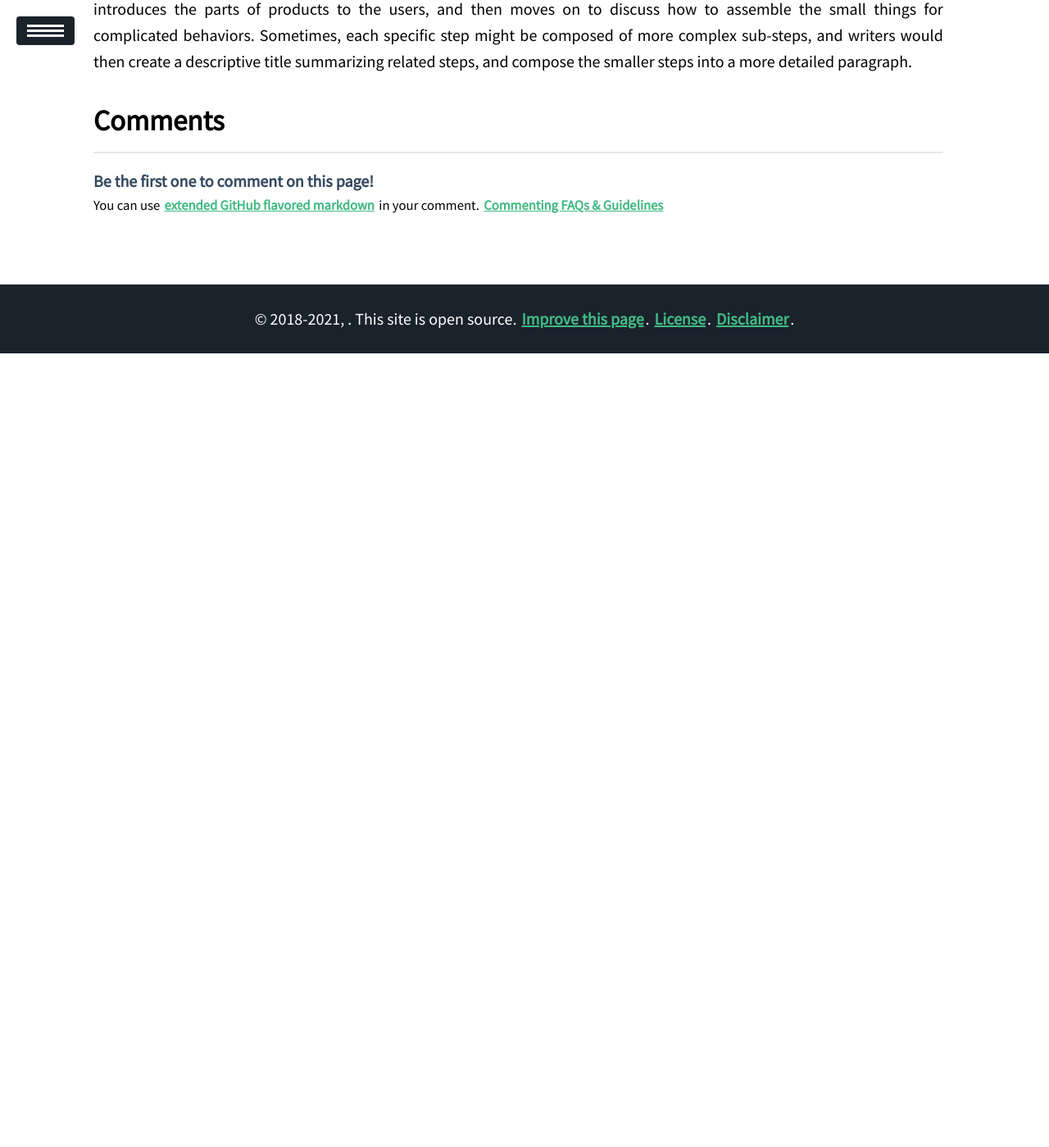
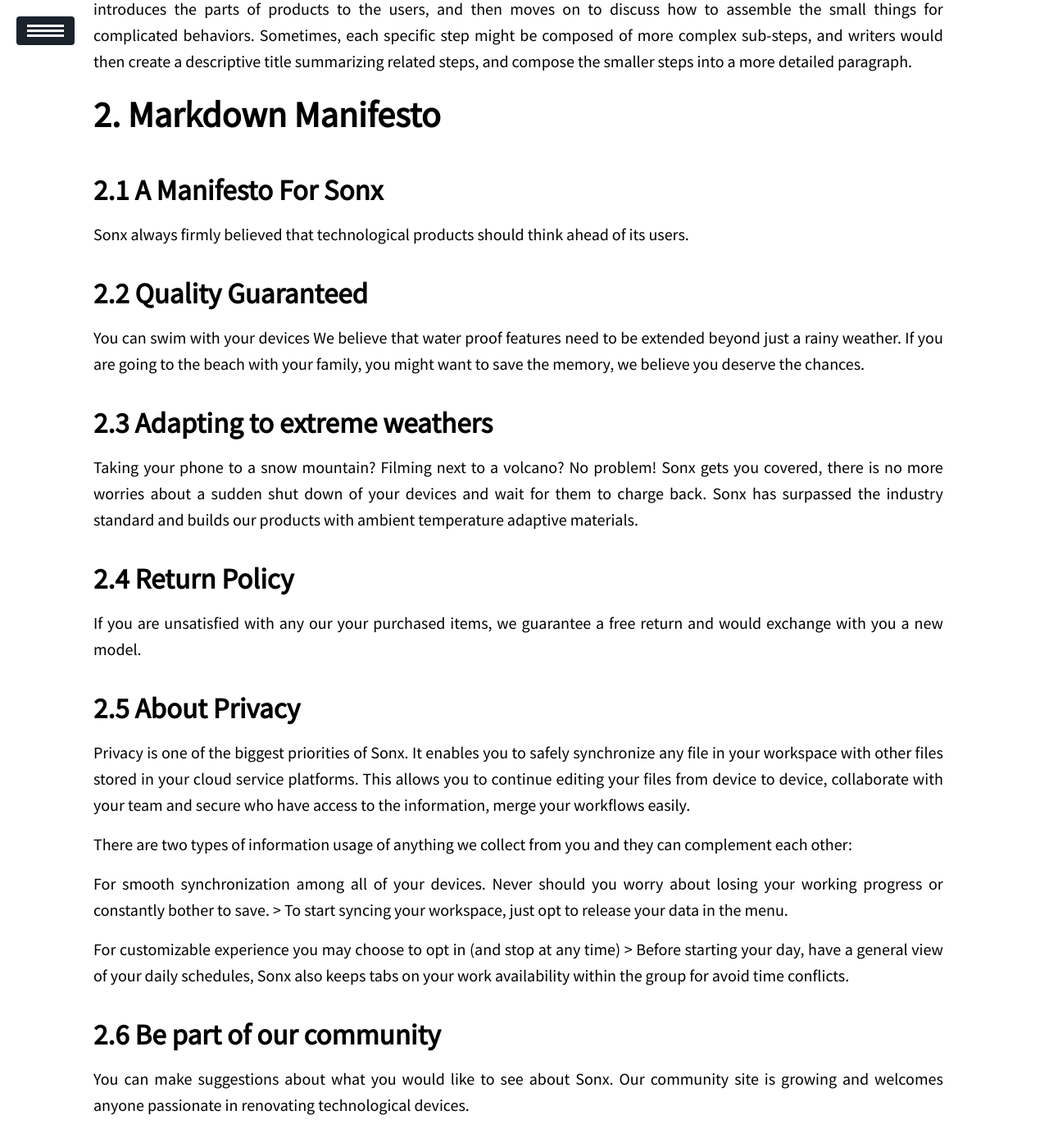
Before and after one commit to XinyiXiang/PersonalWebsiteXinyi, a Jekyll site: the page built from _posts/2021-03-17-a-technical-writing-course-portfolio.md, in a window 1280 px wide and 1400 px high, scrolled down 1523 px. Shown: the whole window at 82% size. Built offline with Jekyll 4.4.1, drawn with Linux system fonts in a browser that asks for light colours; our own code applies the rules of GitHub Pages for plain Markdown files; a script that is not in the unit is left out; before the commit the page ends 1954 px from its top, so only the background shows below that.

Commit message:
change href formatting and new blog

```diff
--- a/_posts/2021-03-17-a-technical-writing-course-portfolio.md
+++ b/_posts/2021-03-17-a-technical-writing-course-portfolio.md
@@ -31,3 +31,30 @@
 All the example products implemented a certain technology, including but not limited to smart phones, audio reverberation unit, rotary phone and safety ropes. For the Nexus 7 smartphone, the instructions mostly focused on software usage and visualized functionalities. Then both the audio reverberation unit and rotary phone have included essential details within a shorter passage length. Since the plugs on the unit are on different facets of the product, the manufacturer actually included an image from each direction the user might need. The rotary phone had included a detailed instruction on returning the product as part of their quality guarantee, from a consumer’s perspective, this could be used to show the confidence of their product from the manufacturer. Lastly, when examining the GriGri safety rope, it is not hard to see the product tried to make their product inclusive for people speaking different languages, and the reasons behind is self-explainable, the product can be used in situations that would potentially protect users from harms and the manufacturer certainly do not want be responsible for any harm incurred because the users were not able to read and understand the instruction manual.
 
 Noticeably with the text instructions, these steps guide users in usually a progressive approach. The beginning typically introduces the parts of products to the users, and then moves on to discuss how to assemble the small things for complicated behaviors. Sometimes, each specific step might be composed of more complex sub-steps, and writers would then create a descriptive title summarizing related steps, and compose the smaller steps into a more detailed paragraph.
+
+# Markdown Manifesto
+## A Manifesto For Sonx
+Sonx always firmly believed that technological products should think ahead of its users.
+
+## Quality Guaranteed
+You can swim with your devices
+We believe that water proof features need to be extended beyond just a rainy weather. If you are going to the beach with your family, you might want to save the memory, we believe you deserve the chances.
+
+## Adapting to extreme weathers
+Taking your phone to a snow mountain? Filming next to a volcano? No problem! Sonx gets you covered, there is no more worries about a sudden shut down of your devices and wait for them to charge back. Sonx has surpassed the industry standard and builds our products with ambient temperature adaptive materials.
+
+## Return Policy
+If you are unsatisfied with any our your purchased items, we guarantee a free return and would exchange with you a new model.
+
+## About Privacy
+Privacy is one of the biggest priorities of Sonx. It enables you to safely synchronize any file in your workspace with other files stored in your cloud service platforms. This allows you to continue editing your files from device to device, collaborate with your team and secure who have access to the information, merge your workflows easily.
+
+There are two types of information usage of anything we collect from you and they can complement each other:
+
+For smooth synchronization among all of your devices. Never should you worry about losing your working progress or constantly bother to save. > To start syncing your workspace, just opt to release your data in the menu.
+
+For customizable experience you may choose to opt in (and stop at any time) > Before starting your day, have a general view of your daily schedules, Sonx also keeps tabs on your work availability within the group for avoid time conflicts.
+
+## Be part of our community
+
+You can make suggestions about what you would like to see about Sonx. Our community site is growing and welcomes anyone passionate in renovating technological devices.
--- a/blog/index.html
+++ b/blog/index.html
@@ -6,7 +6,7 @@
 	<dl class="posts">
 	 {% for post in site.posts %}
 		<dt>
-			       <code>{{ post.date | date_to_string }}</code> <i class="fas fa-angle-double-right"></i> <a href="{{ post.url }}">{{ post.title }}</a>&nbsp;{% include status-indicator.html status=post.status%}
+			       <code>{{ post.date | date_to_string }}</code> <i class="fas fa-angle-double-right"></i> <a href="{{ site.url }}{{ post.url}}">{{ post.title }}</a>&nbsp;{% include status-indicator.html status=post.status%}
     </dt>
     {% if post.description %}
  <dd style="text-align: justify">{{ post.description  | markdownify }}
```
